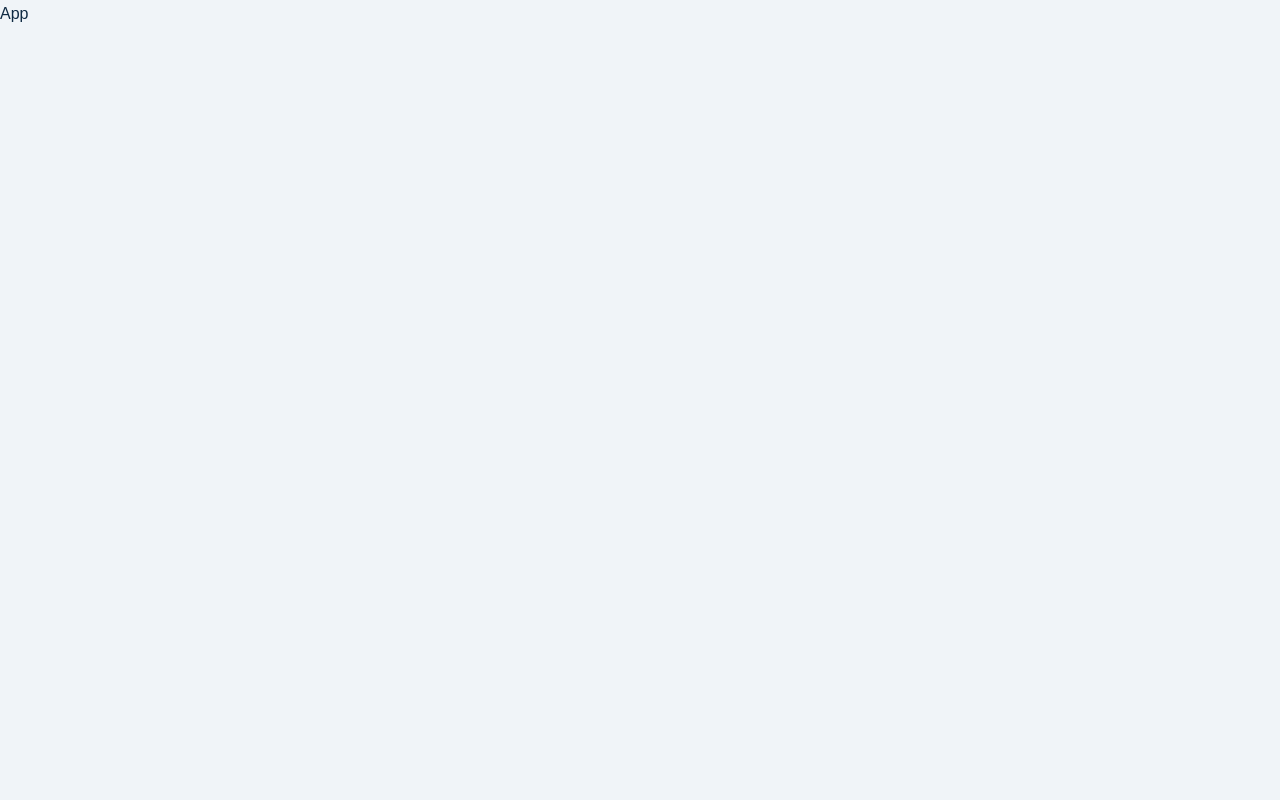
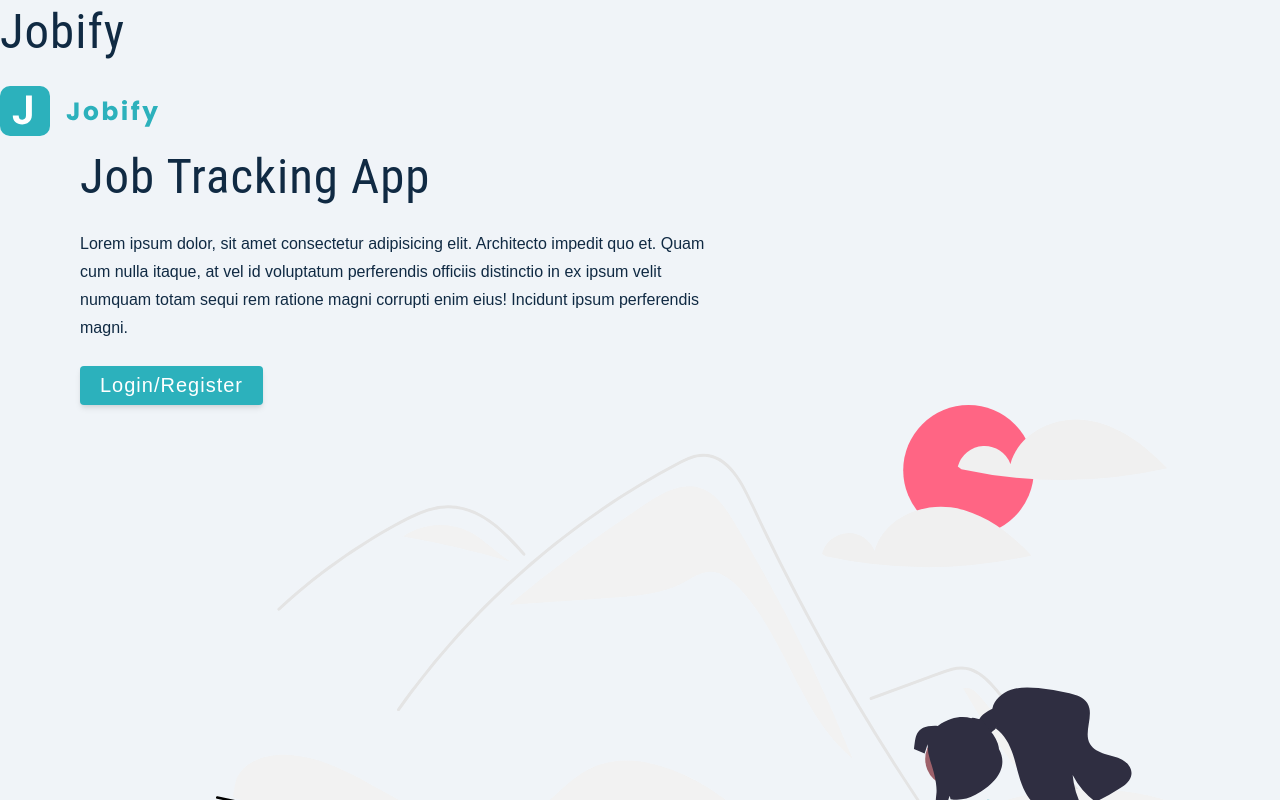
Before and after one commit to mraltun/mern-fs-jobify-project, a React (Create React App) app in the folder client/: page / in a window 1280 px wide. Shown: the top 800 px of the page. Built offline with nearby package versions, Linux system fonts and the light colour scheme.

Commit message:
Added Landing page

```diff
--- a/client/src/App.js
+++ b/client/src/App.js
@@ -1,7 +1,13 @@
 import React from "react";
+import Landing from "./pages/Landing";
 
 const App = () => {
-  return <div>App</div>;
+  return (
+    <div>
+      <h1>Jobify</h1>
+      <Landing />
+    </div>
+  );
 };
 
 export default App;
--- /dev/null
+++ b/client/src/pages/Landing.jsx
@@ -0,0 +1,33 @@
+import React from "react";
+import logo from "../assets/images/logo.svg";
+import main from "../assets/images/main.svg";
+
+const Landing = () => {
+  return (
+    <main>
+      <nav>
+        <img src={logo} alt='Jobify' className='logo' />
+      </nav>
+      <div className='container page'>
+        {/* Info */}
+        <div className='info'>
+          <h1>
+            job <span>tracking</span> app
+          </h1>
+          <p>
+            Lorem ipsum dolor, sit amet consectetur adipisicing elit. Architecto
+            impedit quo et. Quam cum nulla itaque, at vel id voluptatum
+            perferendis officiis distinctio in ex ipsum velit numquam totam
+            sequi rem ratione magni corrupti enim eius! Incidunt ipsum
+            perferendis magni.
+          </p>
+          <button className='btn btn-hero'>Login/Register</button>
+        </div>
+        {/* Image */}
+        <img src={main} alt='Job Hunt' className='img main-img' />
+      </div>
+    </main>
+  );
+};
+
+export default Landing;
```
